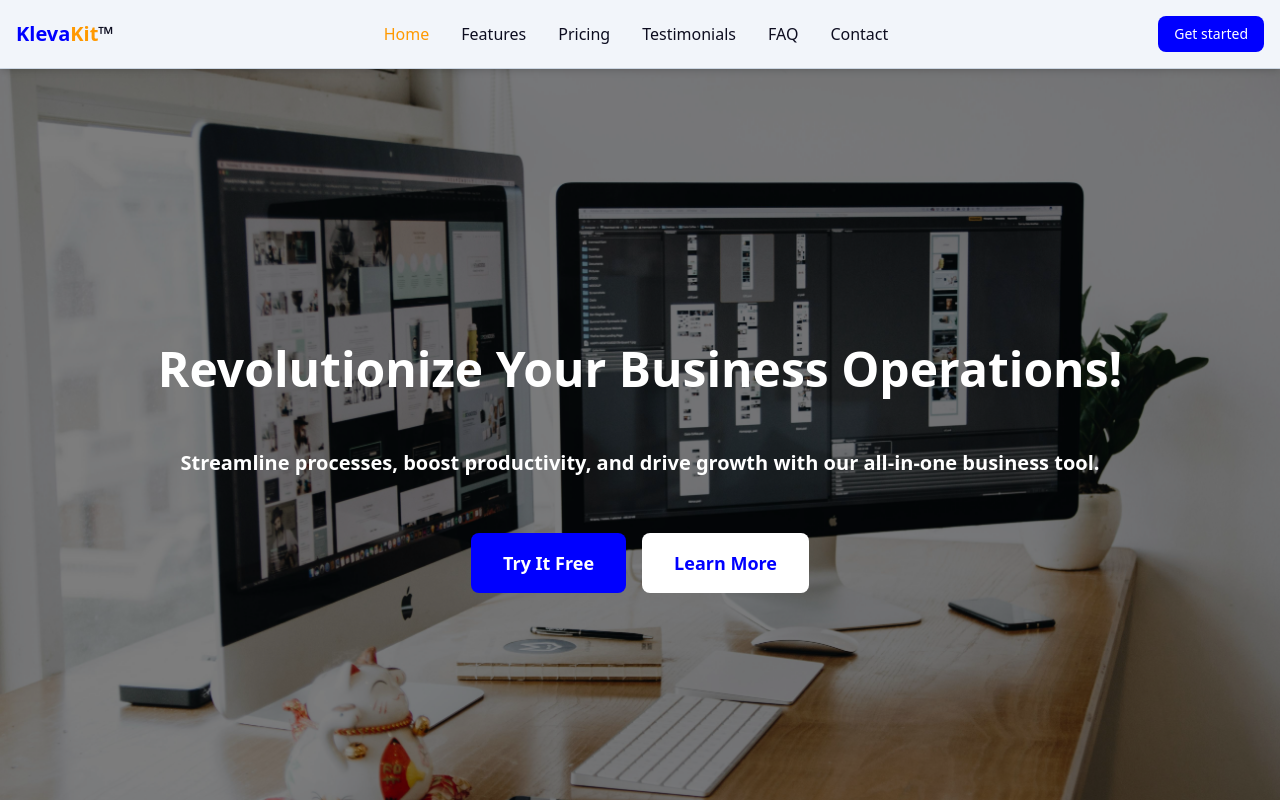
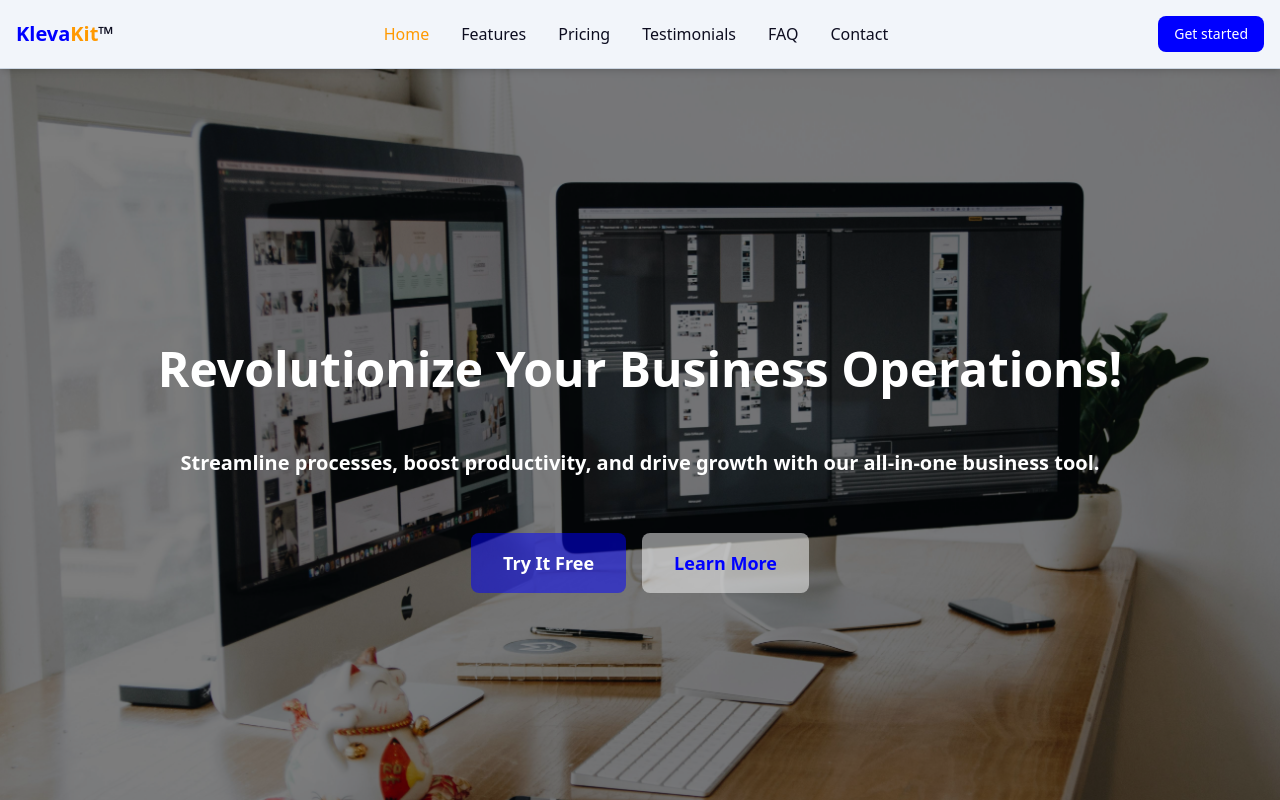
Before and after one commit to Dr-dyrane/kleva-kit, a React (Vite) app: page / in a window 1280 px wide. Shown: the top 800 px of the page. Built offline with nearby package versions, Linux system fonts and the light colour scheme.

Commit message:
modified:   src/components/Home/HeroSection.jsx

```diff
--- a/src/components/Home/HeroSection.jsx
+++ b/src/components/Home/HeroSection.jsx
@@ -47,14 +47,14 @@ const HeroSection = () => {
 				>
 					<a
 						href="/login"
-						className="relative inline-block px-8 py-4 text-lg font-semibold text-white bg-secondary rounded-lg transition duration-300 ease-in-out transform hover:bg-primary-dark focus:outline-none focus:ring-2 focus:ring-primary focus:ring-offset-2 focus:ring-opacity-50"
+						className="relative inline-block px-8 py-4 text-lg font-semibold text-white bg-secondary/50 rounded-lg transition duration-300 ease-in-out transform hover:bg-primary-dark/85 focus:outline-none focus:ring-2 focus:ring-primary focus:ring-offset-2 focus:ring-opacity-50"
 					>
 						<span className="absolute inset-1 border-2 border-white rounded-lg opacity-0 hover:opacity-100 transition-opacity duration-300"></span>
 						Try It Free
 					</a>
 					<a
 						href="#"
-						className="relative inline-block px-8 py-4 text-lg font-semibold text-secondary bg-white rounded-lg transition duration-300 ease-in-out transform hover:bg-gray-200 hover:text-primary-dark focus:outline-none focus:ring-2 focus:ring-primary-dark focus:ring-offset-2 focus:ring-opacity-50"
+						className="relative inline-block px-8 py-4 text-lg font-semibold text-secondary bg-white/50 rounded-lg transition duration-300 ease-in-out transform hover:bg-gray-200/85 hover:text-primary-dark focus:outline-none focus:ring-2 focus:ring-primary-dark focus:ring-offset-2 focus:ring-opacity-50"
 					>
 						<span className="absolute inset-1 border-2 border-primary-dark rounded-lg opacity-0 hover:opacity-100 transition-opacity duration-300"></span>
 						Learn More
```
